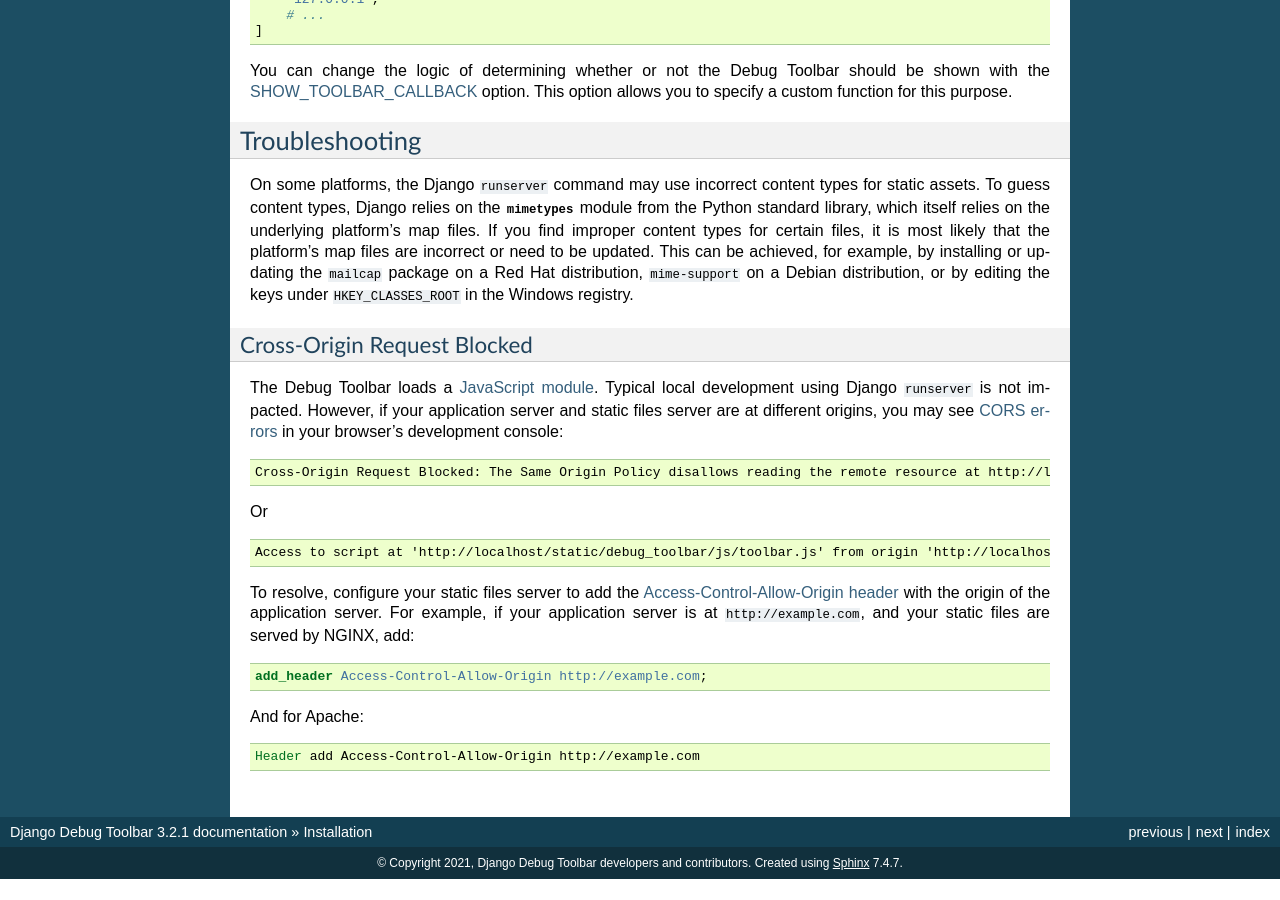
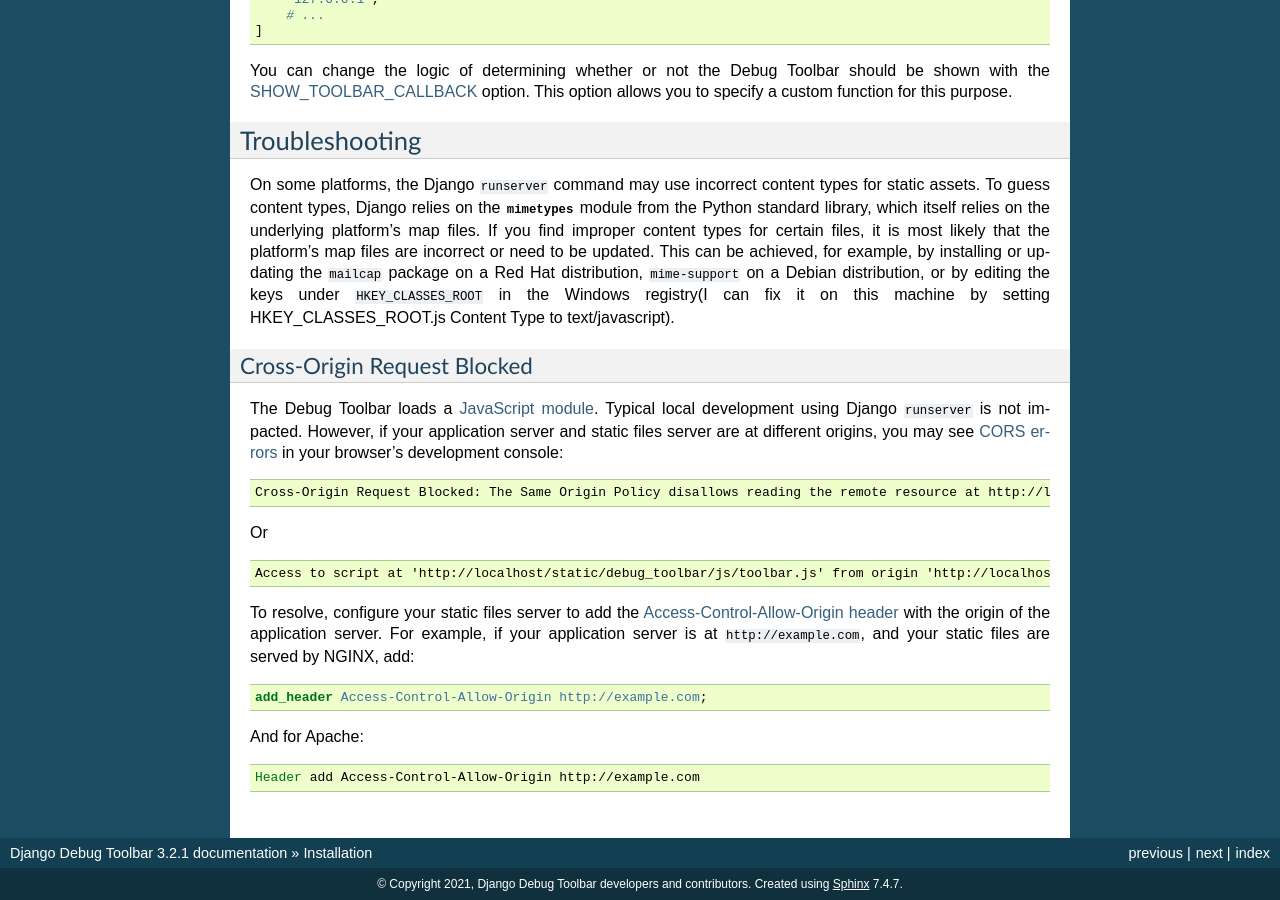
Before and after one commit to jazzband/django-debug-toolbar, a Sphinx documentation site: the page built from docs/installation.rst, in a window 1280 px wide and 900 px high, scrolled down 1524 px. Built offline with Sphinx 7.4.7, drawn with Linux system fonts in a browser that asks for light colours; before the commit the page ends 2403 px from its top, so only the background shows below that.

Commit message:
Update installation.rst
Windows10 err

```diff
--- a/docs/installation.rst
+++ b/docs/installation.rst
@@ -109,7 +109,8 @@
 need to be updated. This can be achieved, for example, by installing or
 updating the ``mailcap`` package on a Red Hat distribution, ``mime-support`` on
 a Debian distribution, or by editing the keys under ``HKEY_CLASSES_ROOT`` in
-the Windows registry.
+the Windows registry(I can fix it on this machine by setting HKEY_CLASSES_ROOT\.js
+Content Type to text/javascript).
 
 Cross-Origin Request Blocked
 ^^^^^^^^^^^^^^^^^^^^^^^^^^^^
```
